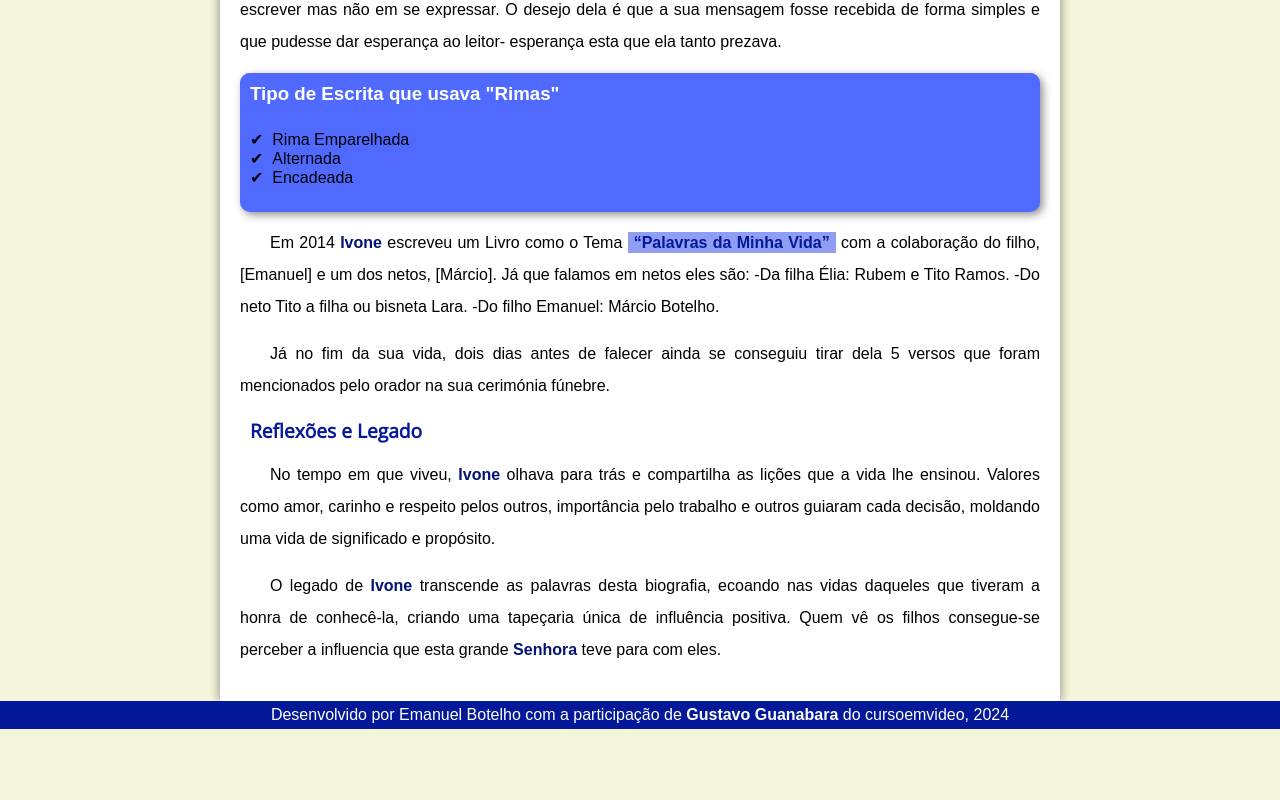
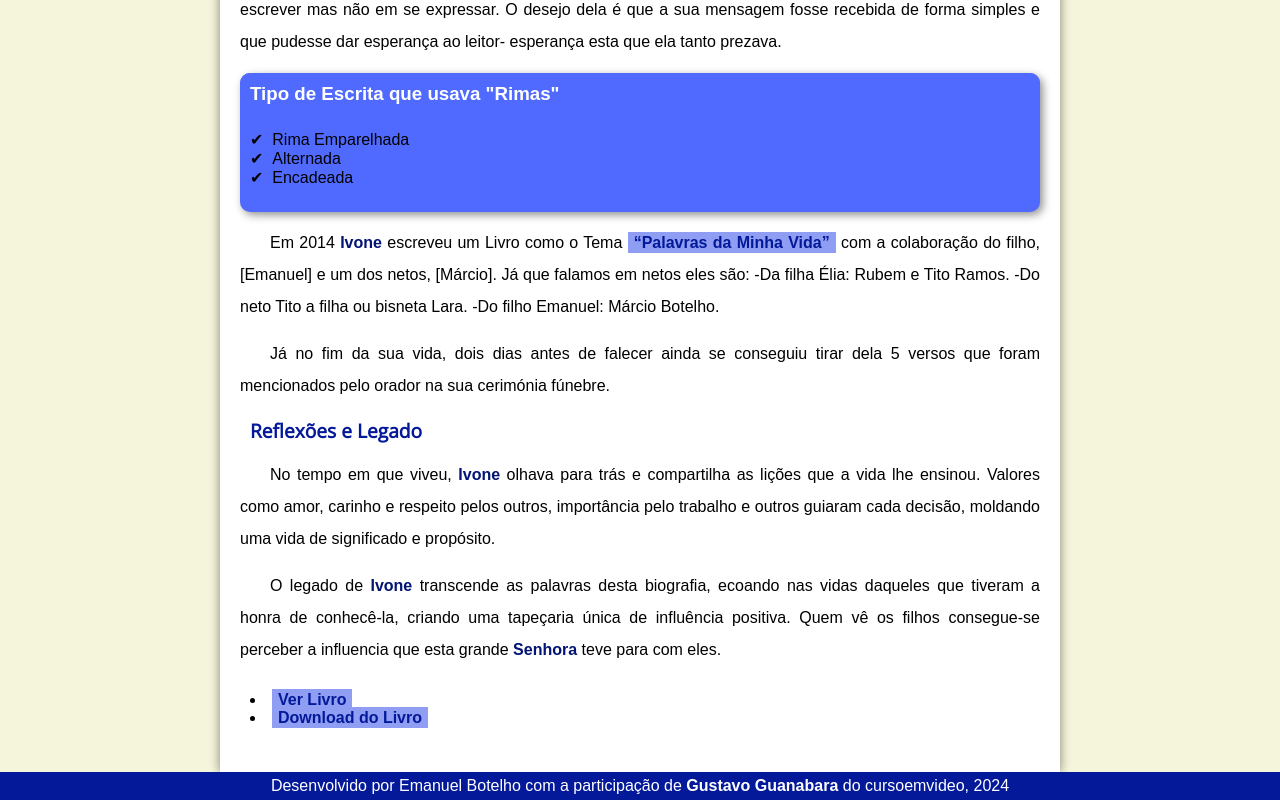
Before and after one commit to Emanuel1969/livro-mae, a plain HTML site: page index.html in a window 1280 px wide. Shown: the part 4572-5372 px from the top of the page. Before the commit the page ends 5301 px from the top, so only its background shows below. Drawn offline with nearby package versions, Linux system fonts and the light colour scheme.

Commit message:
cont. edição livro

```diff
--- a/estilo/style.css
+++ b/estilo/style.css
@@ -33,6 +33,7 @@ body {
 a.externo::after {
     content:"\00a0\1F517";
 }
+
 
 header {
     background-image: linear-gradient(to bottom, var(--cor3), var(--cor5));
@@ -181,9 +182,18 @@ aside > h3 {
     padding: 10px;
     margin: -10px -10px 0px -10px;
     border-radius: 10px 10px 0px 0px;
+}
+
+div > ul{
+
+    padding: 10px;
+    border-radius: 10px;
+    text-decoration: none;
+    list-style-position: inside;
+
+}
 
 
-}
 footer {
     background-color:#031999;
     color: white;
--- a/index.html
+++ b/index.html
@@ -151,8 +151,6 @@ Os seus olhos já não são o que eram os mesmos e a sua letra trémula mostrava
 </p>
 
 
-
-
 <h2>Reflexões e Legado</h2>
 
 <p>No tempo em que viveu, <strong>Ivone </strong>olhava para trás e compartilha as lições que a vida lhe ensinou. Valores como amor, carinho e respeito pelos outros, importância pelo trabalho e outros guiaram cada decisão, moldando uma vida de significado e propósito. </p>
@@ -162,6 +160,17 @@ Os seus olhos já não são o que eram os mesmos e a sua letra trémula mostrava
 </p>
 
         </article>
+
+
+    <div>
+        <ul>
+            <li><a href="Livro-Palavras da minha vida.pdf" download="Livro-Palavras da minha vida.pdf" type="application.pdf">Ver Livro</a></li>
+            <li><a href="Livro-Palavras da minha vida.rar" download="Livro-Palavras da minha vida.rar" type="application/zip">Download do Livro</a></li></li>
+
+            </p>
+        </ul>
+
+    </div>
     </main>
     <footer>
         <p>Desenvolvido por Emanuel Botelho com a participação de <a href="https://gustavoguanabara.github.io" target="_blank">Gustavo Guanabara</a> do cursoemvideo, 2024</p>
```
Also changed, not shown: 2 other files.
